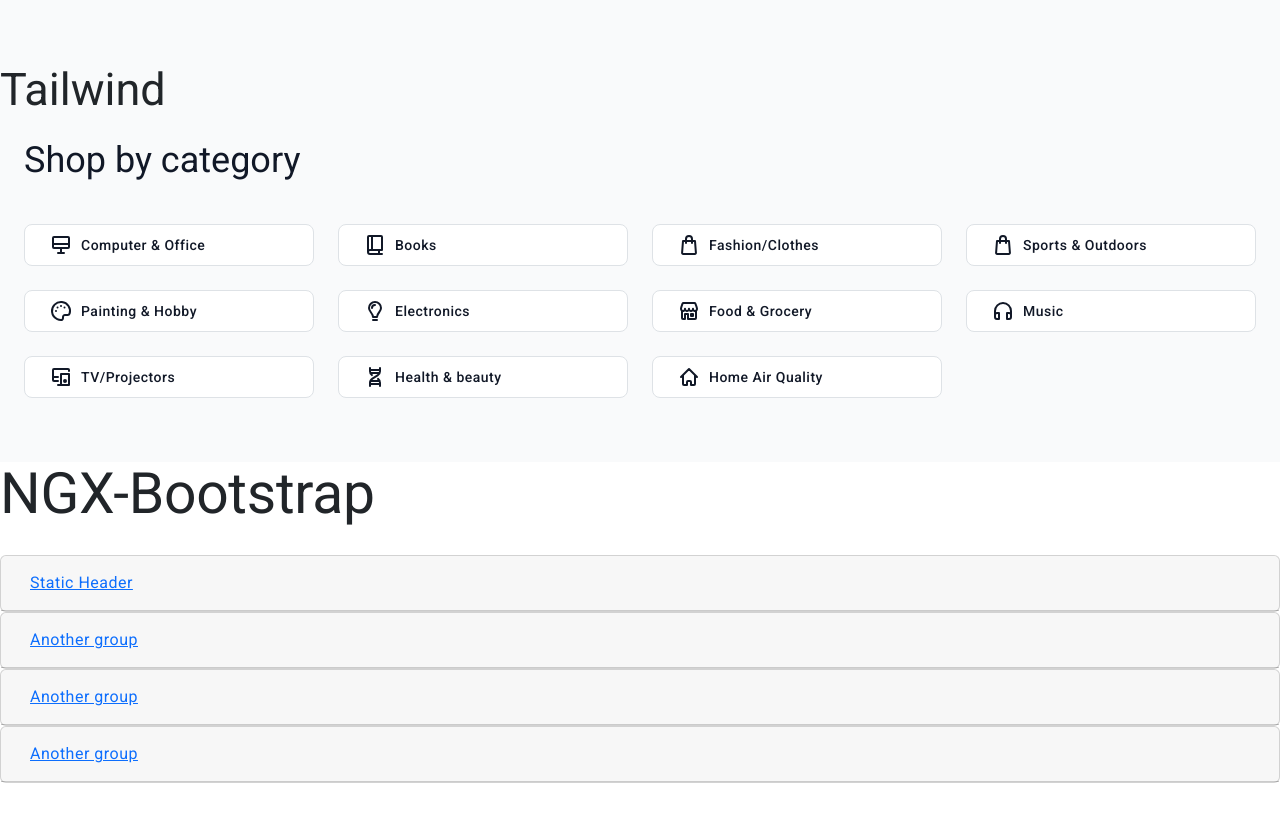
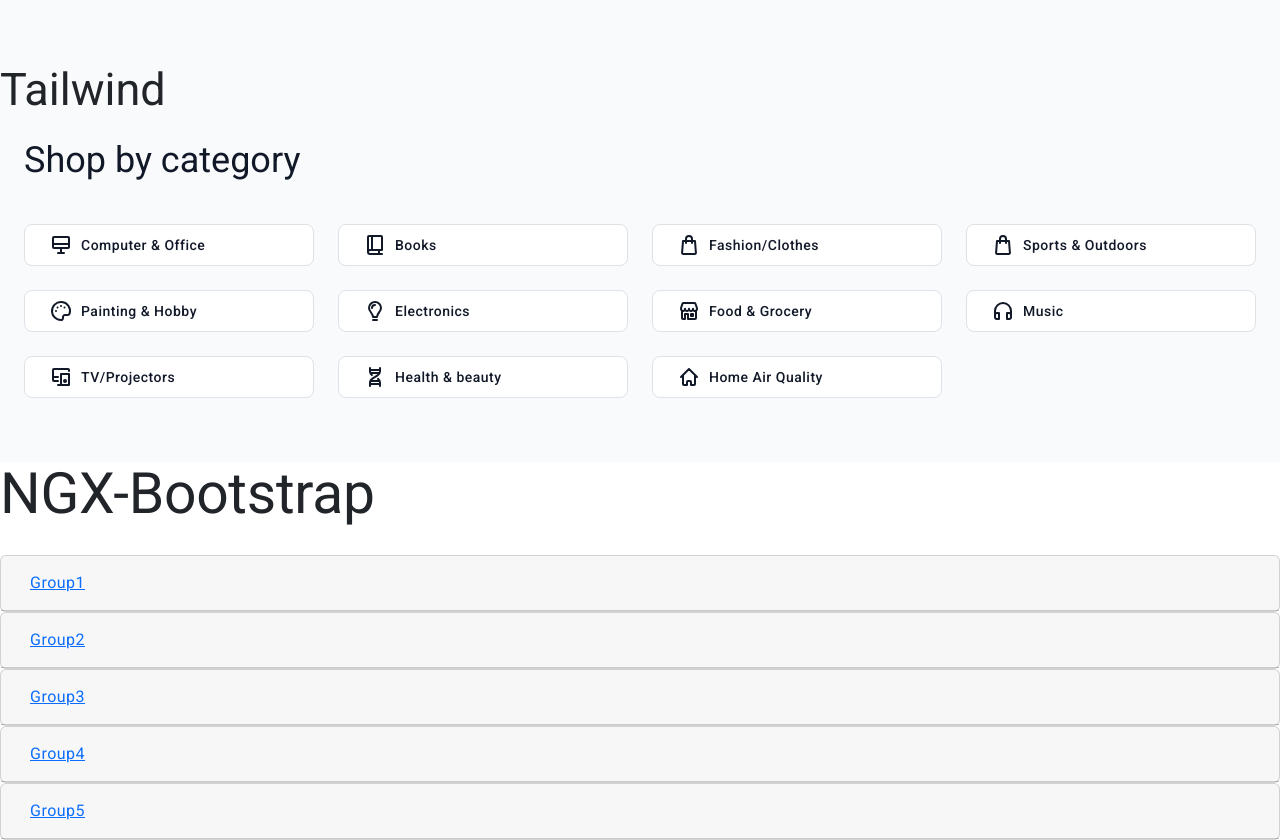
Before and after one commit to DaryaTregub/Angular, an Angular app: page / in a window 1280 px wide. Before the commit the page ends 800 px from the top, so only its background shows below. Built offline with nearby package versions, Linux system fonts and the light colour scheme.

Commit message:
bootstrapServ

```diff
--- /dev/null
+++ b/src/app/bootstrap.service.ts
@@ -0,0 +1,17 @@
+import { Injectable } from '@angular/core';
+
+@Injectable({
+  providedIn: 'root'
+})
+export class BootstrapService {
+
+  constructor() { }
+accordion_arr = [
+  {header: "Group1", content: 'Lorem ipsum dolor sit, amet consectetur adipisicing elit. Maxime sit repellat tempore autem in est possimus necessitatibus non blanditiis sint, tenetur expedita. Quaerat possimus itaque quo, labore rerum harum accusamus!Loremlo'},
+  {header: "Group2", content: 'Lorem ipsum dolor sit, amet consectetur adipisicing elit. Maxime sit repellat tempore autem in est possimus necessitatibus non blanditiis sint, tenetur expedita. Quaerat possimus itaque quo, labore rerum harum accusamus!LoremloLorem ipsum dolor sit, amet consectetur adipisicing elit. Maxime sit repellat tempore autem in est possimus necessitatibus non blanditiis sint, tenetur expedita. Quaerat possimus itaque quo, labore rerum harum accusamus!Loremlo'},
+  {header: "Group3", content: 'Quaerat possimus itaque quo, labore rerum harum accusamus!Loremlo'},
+  {header: "Group4", content: 'Lorem ipsum dolor sit, amet consectetur adipisicing elit. Maxime sit repellat tempore autem in est possimus necessitatibus non blanditiis sint, tenetur expedita. Quaerat possimus itaque quo, labore rerum harum accusamus!LoremloLorem ipsum dolor sit, amet consectetur adipisicing elit. Maxime sit repellat tempore autem in est possimus necessitatibus non blanditiis sint, tenetur expedita. Quaerat possimus itaque quo, labore rerum harum accusamus!LoremloLorem ipsum dolor sit, amet consectetur adipisicing elit. Maxime sit repellat tempore autem in est possimus necessitatibus non blanditiis sint, tenetur expedita. Quaerat possimus itaque quo, labore rerum harum accusamus!LoremloLorem ipsum dolor sit, amet consectetur adipisicing elit. Maxime sit repellat tempore autem in est possimus necessitatibus non blanditiis sint, tenetur expedita. Quaerat possimus itaque quo, labore rerum harum accusamus!Loremlo'},
+  {header: "Group5", content: 'Lorem ipsum dolor sit, amet consectetur adipisicing elit. Maxime sit repellat tempore autem in est possimus necessitatibus non blanditiis sint, tenetur expedita. Quaerat possimus itaque quo'},
+]
+
+}
--- a/src/app/bootstrap/bootstrap.component.html
+++ b/src/app/bootstrap/bootstrap.component.html
@@ -1,15 +1,6 @@
 <h1>NGX-Bootstrap</h1>
 <accordion [isAnimated]="true">
-  <accordion-group heading="Static Header">
-    This content is straight in the template.
-  </accordion-group>
-  <accordion-group heading="Another group">
-    <p>Some content</p>
-  </accordion-group>
-  <accordion-group heading="Another group">
-    <p>Some content</p>
-  </accordion-group>
-  <accordion-group heading="Another group">
-    <p>Some content</p>
+  <accordion-group *ngFor="let el of bootstrapServ.accordion_arr" heading="{{el.header}}">
+    {{el.content}}
   </accordion-group>
 </accordion>
--- a/src/app/bootstrap/bootstrap.component.ts
+++ b/src/app/bootstrap/bootstrap.component.ts
@@ -1,4 +1,5 @@
 import { Component, OnInit } from '@angular/core';
+import { BootstrapService } from '../bootstrap.service';
 
 @Component({
   selector: 'app-bootstrap',
@@ -7,7 +8,7 @@
 })
 export class BootstrapComponent implements OnInit {
 
-  constructor() { }
+  constructor(public bootstrapServ: BootstrapService) { }
 
   ngOnInit() {
   }
```
Also changed, not shown: 1 other file (tests, documents, lock files or other folders).
